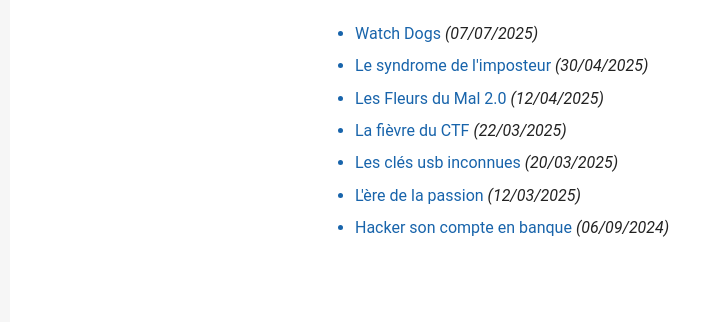
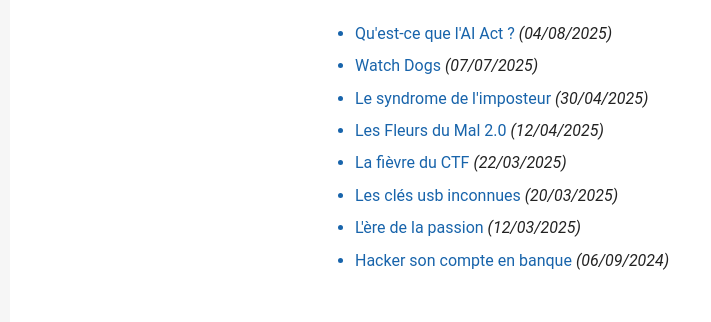
Before and after one commit to SemihBk/blog, a plain HTML site: page blog.html in a window 1280 px wide. Shown: the part 202-524 px from the top of the page, without its empty margins (0-711 px from the left). Drawn offline with Linux system fonts and the light colour scheme.

Commit message:
Update blog.html

```diff
--- a/blog.html
+++ b/blog.html
@@ -16,6 +16,12 @@
       <article>
         <h2 class="main-title">Articles</h2>
         <ul class="main-summary">
+          <li>
+            <a href="./blog/04082025.html" class="main-summary-link"
+              >Qu'est-ce que l'AI Act ?</a
+            >
+            <em>(04/08/2025)</em>
+          </li>
           <li>
             <a href="./blog/07072025.html" class="main-summary-link"
               >Watch Dogs</a
```
